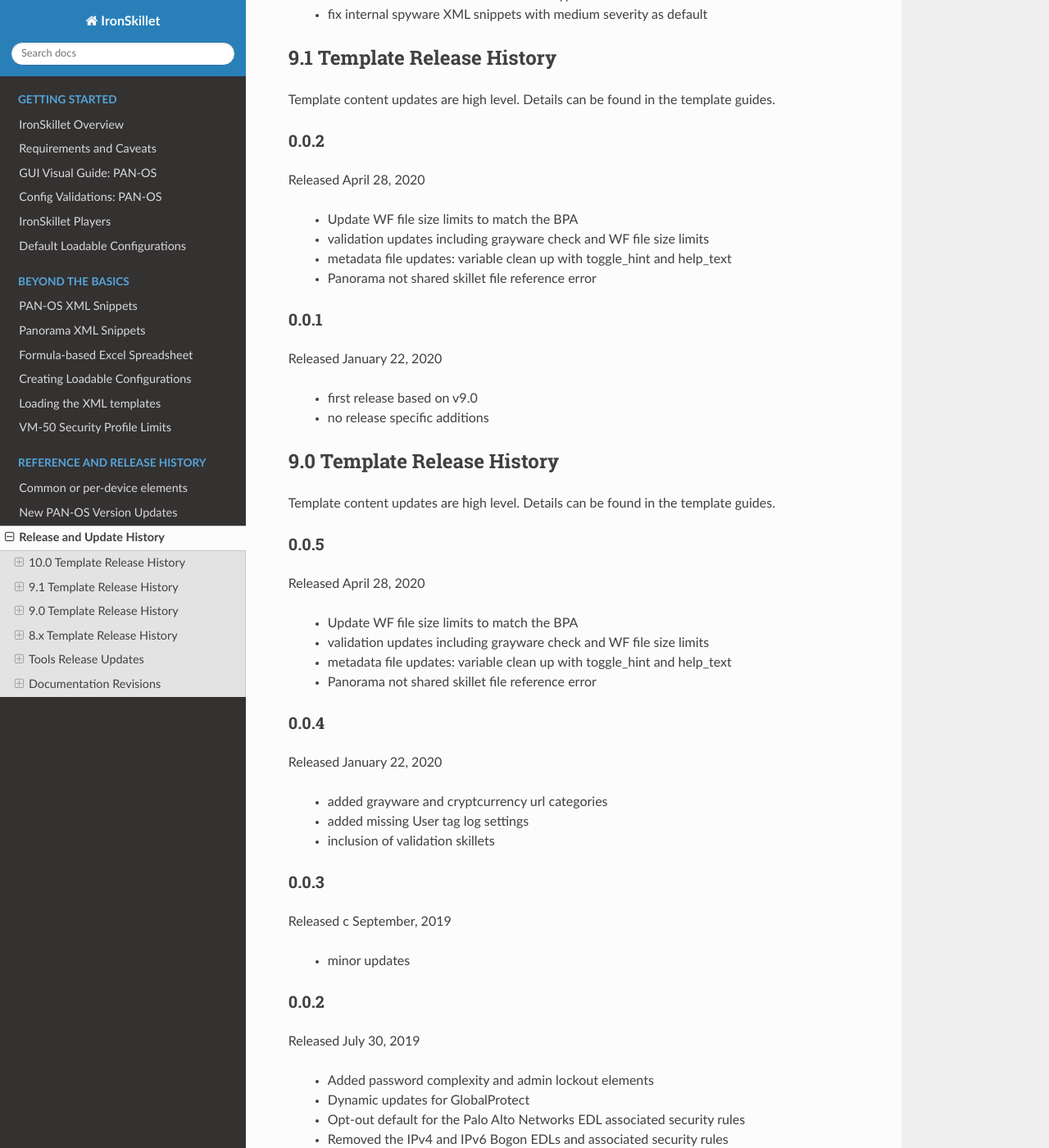
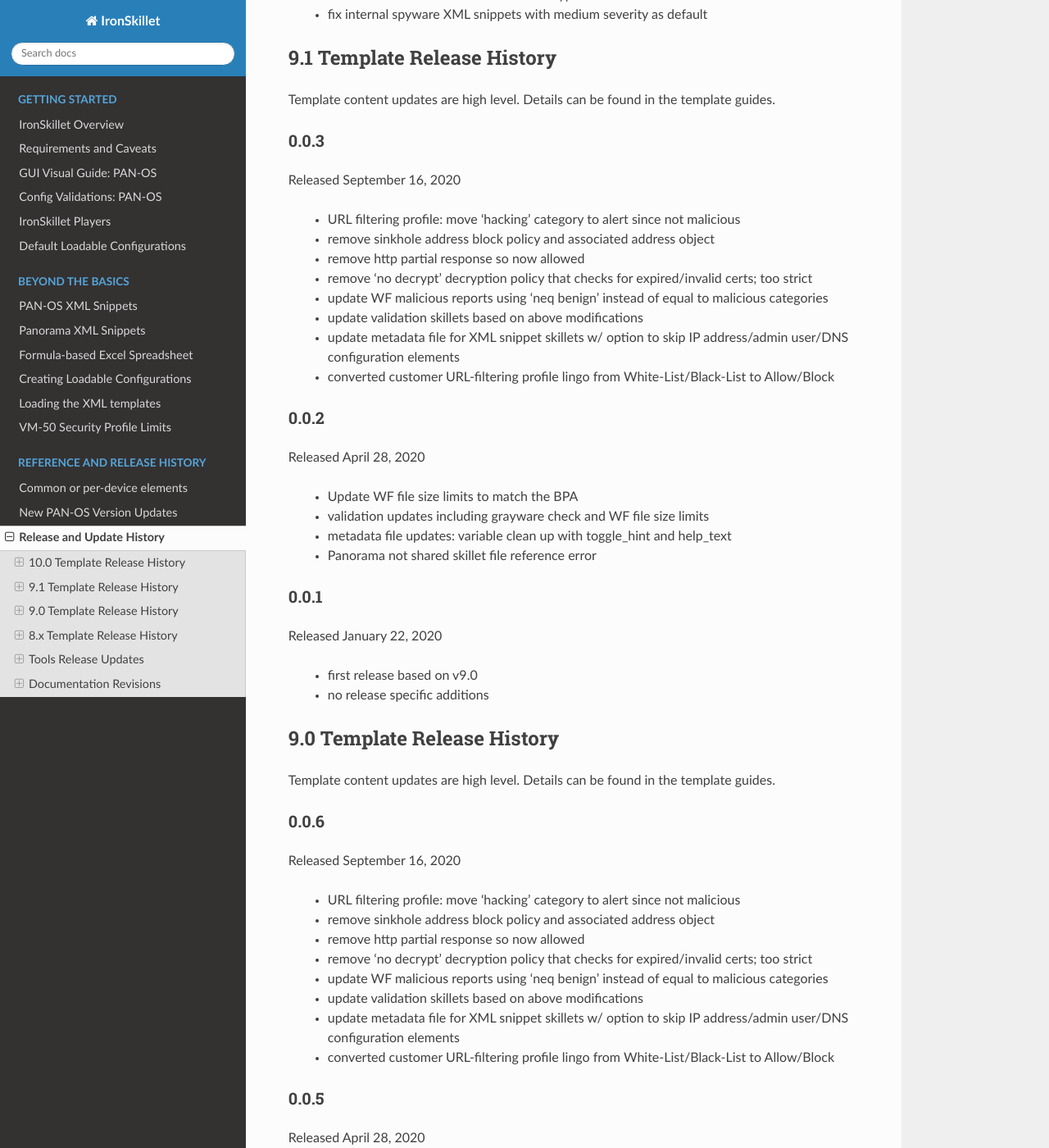
Before and after one commit to PaloAltoNetworks/iron-skillet, a Sphinx documentation site: the page built from docs/release_history.rst, in a window 1280 px wide and 1400 px high, scrolled down 980 px. Shown: the whole window at 82% size. Built offline with Sphinx 7.4.7 and the Read the Docs theme 2.0.0, drawn with Linux system fonts in a browser that asks for light colours.

Commit message:
update release history for 9.x changes

```diff
--- a/docs/release_history.rst
+++ b/docs/release_history.rst
@@ -44,6 +44,19 @@ Released July 21, 2020
 
 Template content updates are high level. Details can be found in the template guides.
 
+0.0.3
+^^^^^
+Released September 16, 2020
+
+    + URL filtering profile: move 'hacking' category to alert since not malicious
+    + remove sinkhole address block policy and associated address object
+    + remove http partial response so now allowed
+    + remove 'no decrypt' decryption policy that checks for expired/invalid certs; too strict
+    + update WF malicious reports using 'neq benign' instead of equal to malicious categories
+    + update validation skillets based on above modifications
+    + update metadata file for XML snippet skillets w/ option to skip IP address/admin user/DNS configuration elements
+    + converted customer URL-filtering profile lingo from White-List/Black-List to Allow/Block
+
 0.0.2
 ^^^^^
 Released April 28, 2020
@@ -65,6 +78,19 @@ Released January 22, 2020
 ----------------------------
 
 Template content updates are high level. Details can be found in the template guides.
+
+0.0.6
+^^^^^
+Released September 16, 2020
+
+    + URL filtering profile: move 'hacking' category to alert since not malicious
+    + remove sinkhole address block policy and associated address object
+    + remove http partial response so now allowed
+    + remove 'no decrypt' decryption policy that checks for expired/invalid certs; too strict
+    + update WF malicious reports using 'neq benign' instead of equal to malicious categories
+    + update validation skillets based on above modifications
+    + update metadata file for XML snippet skillets w/ option to skip IP address/admin user/DNS configuration elements
+    + converted customer URL-filtering profile lingo from White-List/Black-List to Allow/Block
 
 0.0.5
 ^^^^^
```
